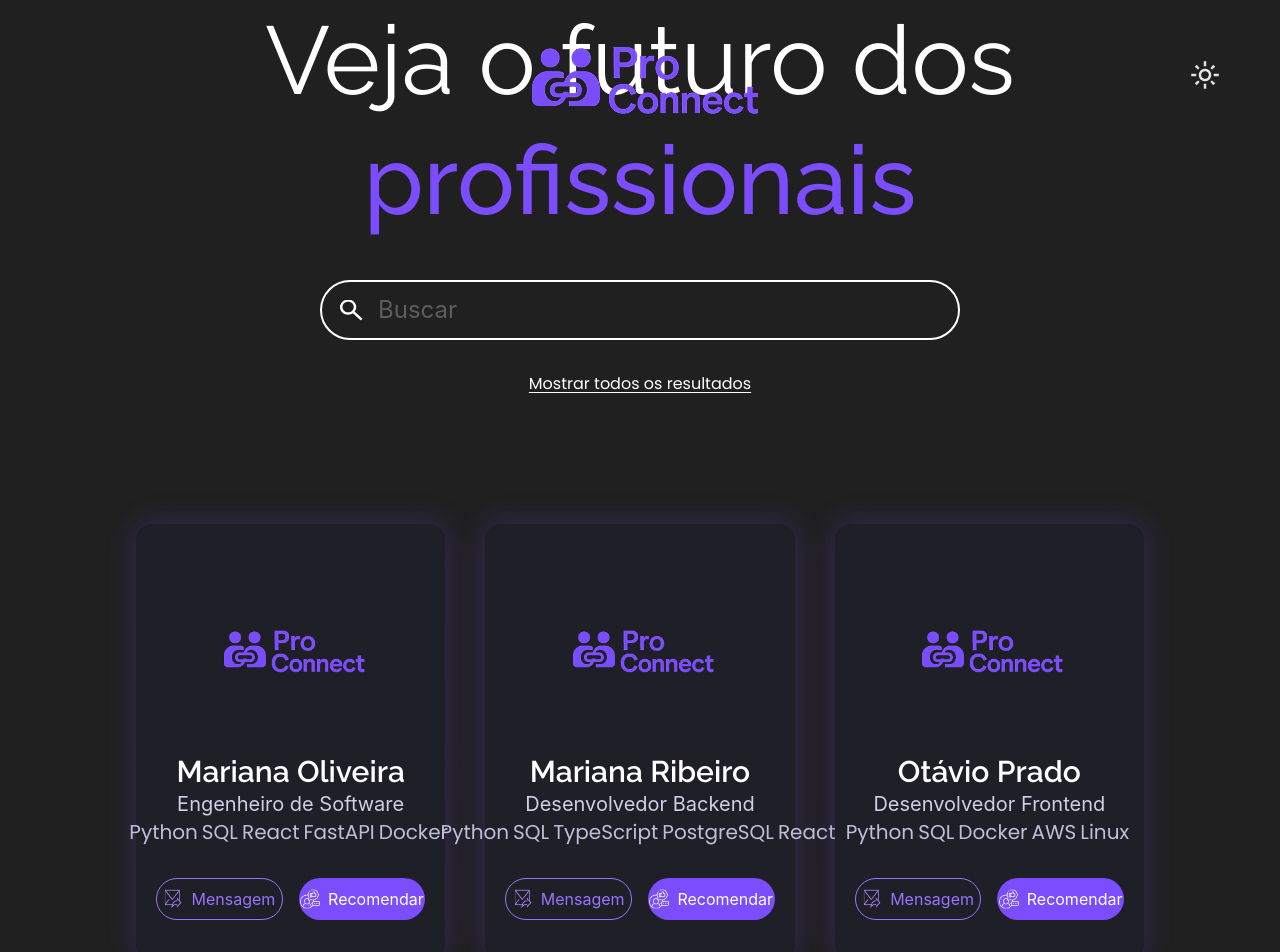
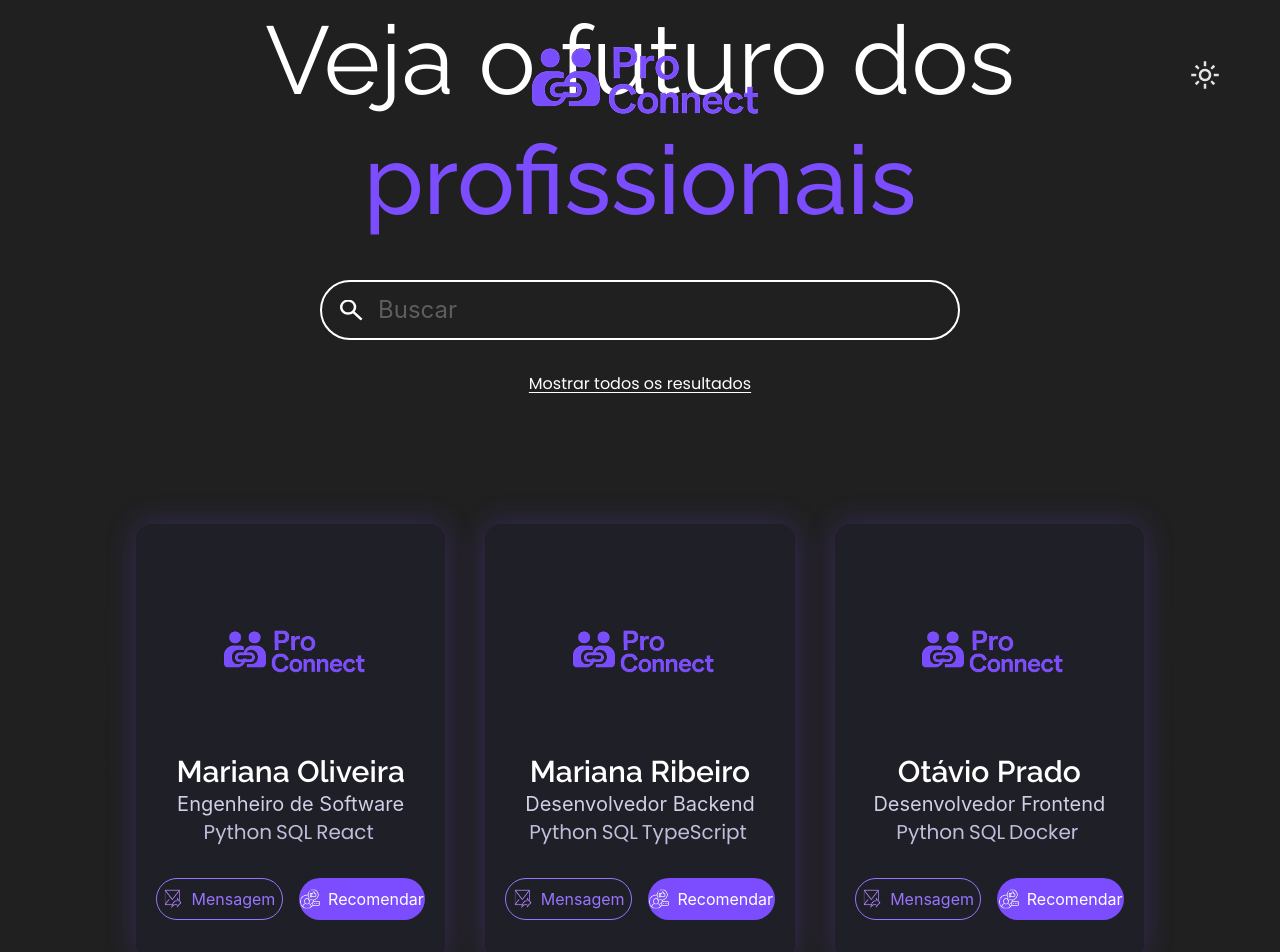
Before and after one commit to thiagolima-tech/FrontEnd-GS-2, a React (Vite) app: page / in a window 1280 px wide. Shown: the top 952 px of the page. Built offline with nearby package versions, Linux system fonts and the light colour scheme.

Commit message:
fix/style hardskill limited to 3

```diff
--- a/src/components/Card.jsx
+++ b/src/components/Card.jsx
@@ -26,7 +26,7 @@ const Card = ({ data = {}, lightModeOn = false }) => {
                 <img src={resolveImg(personaImg)} alt={personaName ? `${personaName} - foto` : 'imagem profissional'} className="rounded-full w-[178px] h-[178px] object-cover" />
                 {personaName && <h2 className="text-2xl md:text-3xl mt-3 font-semibold">{personaName}</h2>}
                 {personaJob && <h3 className={`text-xl md:text-xl ${lightModeOn ? 'text-[#444]' : 'text-[#cfcfe8]'}`}>{personaJob}</h3>}
-                {personaHardskills && (<p className={`text-xl md:text-xl ${lightModeOn ? "text-[#666]" : "text-[#bfbfdc]"}`}> {personaHardskills.map((i, idx) => (<span key={idx} className="mr-1">{i}</span>))}</p>)}
+                {personaHardskills && (<p className={`text-xl md:text-xl ${lightModeOn ? "text-[#666]" : "text-[#bfbfdc]"}`}> {personaHardskills.slice(0, 3).map((i, idx) => (<span key={idx} className="mr-1">{i}</span>))}</p>)}
 
                 <div className="grid grid-cols-2 mt-8 gap-4 w-full">
                     <button className={`text-[14px] md:text-[16px] border rounded-full p-2 px-3 flex items-center gap-2 justify-center ${lightModeOn ? 'text-[#0077cc] border-[#0077cc]' : 'text-[#9974FF] border-[#9974FF]'}`}>
```
